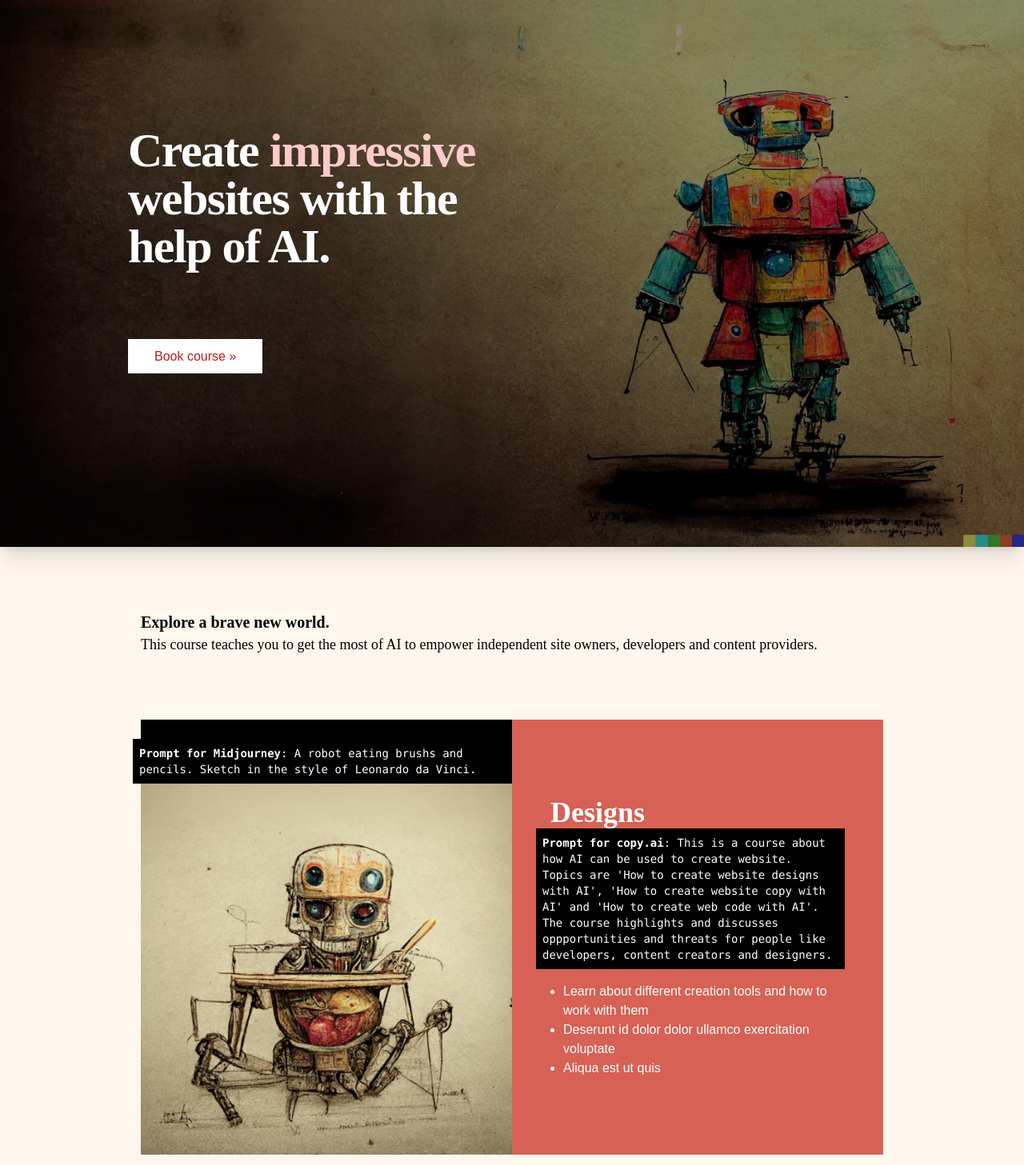
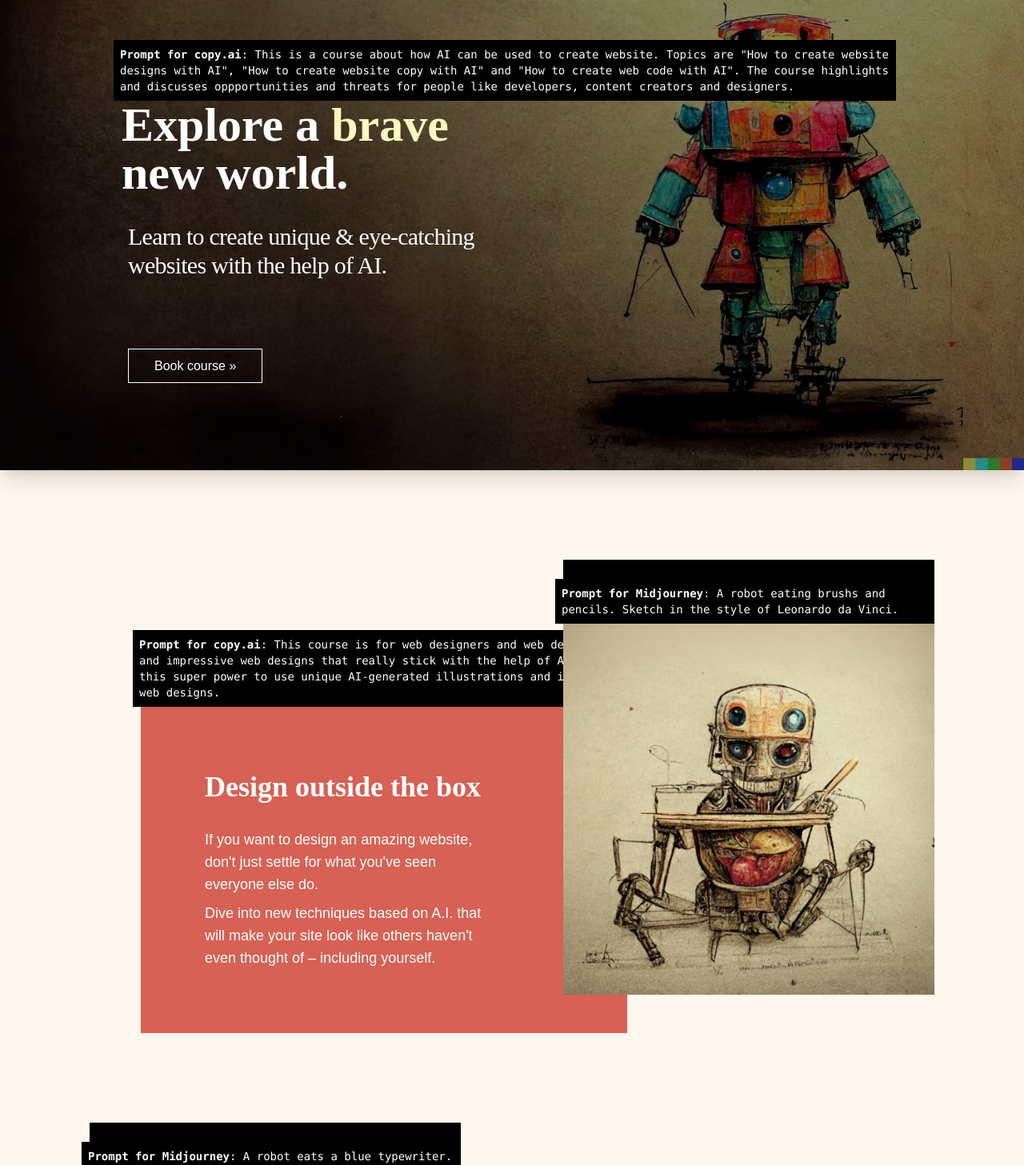
Before and after one commit to mariohamann/course-create-with-ai, an Astro site: page / in a window 1280 px wide. Shown: the part 68-1525 px from the top of the page at 80% size. Built offline with nearby package versions, Linux system fonts and the light colour scheme; Astro itself is replaced by a stand-in of ours; a web font is replaced by a local one.

Commit message:
feat: all new texts and design

```diff
--- a/src/components/Card.astro
+++ b/src/components/Card.astro
@@ -1,35 +1,64 @@
 ---
-
-
-import Tooltip from './Tooltip.astro';
+import Tooltip from "./Tooltip.astro";
 export interface Props {
 	title: string;
 	textAlt: string;
 	imageAlt: string;
-  body: string[];
+	body?: string[];
 	image: string;
 	bgColor: string;
 	reverse?: boolean;
 }
 
-const { title, body, image, bgColor, reverse, textAlt, imageAlt }: Props = Astro.props;
+const { title, body, image, bgColor, reverse, textAlt, imageAlt }: Props =
+	Astro.props;
 ---
 
-
-<div class={`flex flex-col sm:flex-row mt-20 relative ${reverse ? 'sm:flex-row-reverse' : ''}`}>
-  <div class="sm:w-1/2 bg-black  hover:z-10 focus-within:z-10">
-    <Tooltip prompt={imageAlt} target="Midjourney">
-      <img tabindex="0" src={image} alt={imageAlt} class="hover:outline focus:outline hover:outline-2 focus:outline-2 outline-offset-8"/>
+<div class={`mt-96 md:mt-44 relative ${reverse ? "sm:flex-row-reverse" : ""}`}>
+	<div
+		class={`w-96 lg:w-1/2 absolute -translate-y-full md:translate-y-0 top-16 md:-top-16 ${
+			reverse
+				? "md:-left-8 lg:-left-16"
+				: "right-0 md:-right-8 lg:-right-16"
+		} lg:-top-16 bg-black hover:z-10 focus-within:z-10`}
+	>
+		<Tooltip prompt={imageAlt} target='Midjourney'>
+			<img
+				tabindex='0'
+				src={image}
+				alt={imageAlt}
+				class='hover:outline outline-black focus:outline hover:outline-2 focus:outline-2 outline-offset-8'
+			/>
 		</Tooltip>
 	</div>
-  <div class={`flex flex-col justify-center p-12 flex-1 ${bgColor}`}>
-    <h2 class="text-4xl font-bold text-left text-white">{title}</h2>
-    <Tooltip prompt={textAlt} target="copy.ai">
-      <ul tabindex="0" class="mt-4 list-disc ml-6 font-sans hover:outline-2 focus:outline-2 outline-offset-8 hover:outline focus:outline">
+	<Tooltip prompt={textAlt} target='copy.ai'>
+		<div
+			tabindex='0'
+			class={` ${
+				reverse
+					? "mr-4 md:mr-0 ml-20 p-12 sm:p-16 sm:pt-28 md:ml-72 lg:ml-80 md:pl-32 lg:pr-40"
+					: "ml-4 md:ml-0 mr-20 p-12 sm:p-16 sm:pt-28 md:mr-72 lg:mr-80 md:pr-32 lg:pr-40"
+			} pt-28 flex flex-col justify-center md:p-20 flex-1 ${bgColor} hover:z-10 focus:z-10 hover:outline-2 outline-black focus:outline-2 outline-offset-8 hover:outline focus:outline`}
+		>
+			<h2
+				class='text-3xl md:text-4xl font-bold text-left text-white mb-8'
+			>
+				{title}
+			</h2>
+			<div
+				class='text-white text-base md:text-lg font-sans space-y-2 leading-relaxed'
+			>
+				<slot />
+				{
+					body && (
+						<ul class='list-disc ml-6'>
 							{body.map((text) => (
-          <li class="text-white">{text}</li>
+								<li>{text}</li>
 							))}
 						</ul>
+					)
+				}
+			</div>
+		</div>
 	</Tooltip>
 </div>
-</div>
--- a/src/components/Header.astro
+++ b/src/components/Header.astro
@@ -1,16 +1,43 @@
-<div class="relative shadow-xl h-[calc(100vh-3rem)] ">
-  <div class="absolute inset-0">
-    <img class="h-full w-full object-cover object-right-bottom" src="hero.jpg" alt="People working on laptops">
-    <div class="absolute inset-0 bg-gray-700 mix-blend-multiply opacity-60"></div>
-  </div>
-  <div class="relative px-4 sm:px-6 pt-24 md:pt-0 lg:py-32 lg:px-8 max-w-screen-lg mx-auto h-full flex flex-col md:justify-center content-start">
-    <h1 class="text-4xl text-white font-bold tracking-tight sm:text-5xl lg:text-6xl md:w-1/2">
-      Create
-      <span class="font-black text-red-200">impressive</span>
-      websites with the help of AI.
-    </h1>
-    <div class="mt-24">
-      <a href="#" class="font-sans border border-transparent bg-white px-4 py-3 text-base font-medium text-red-700 shadow-sm hover:bg-red-50 sm:px-8">Book course &raquo;</a>
-    </div>
-  </div>
+---
+import Tooltip from "./Tooltip.astro";
+---
+
+<div class='relative shadow-xl h-[calc(100vh-6rem)] md:h-[calc(100vh-9rem)]'>
+	<div class='absolute inset-0'>
+		<img
+			class='h-full w-full object-cover object-right-bottom'
+			src='hero.jpg'
+			alt='People working on laptops'
+		/>
+		<div class='absolute inset-0 bg-gray-700 mix-blend-multiply opacity-60'>
+		</div>
+	</div>
+	<div
+		class='relative px-4 sm:px-6 pt-24 md:pt-0 lg:py-32 lg:px-8 max-w-screen-lg mx-auto h-full flex flex-col md:justify-center content-start'
+	>
+		<Tooltip
+			prompt='This is a course about how AI can be used to create website. Topics are "How to create website designs with AI", "How to create website copy with AI" and "How to create web code with AI". The course highlights and discusses oppportunities and threats for people like developers, content creators and designers.'
+			target='copy.ai'
+		>
+			<h1
+				tabindex='0'
+				class='text-3xl sm:text-5xl lg:text-6xl font-black text-white mb-8 focus:outline-2 outline-black outline-offset-8 hover:outline outline-2 focus:outline md:w-1/2'
+			>
+				Explore a <span class='font-black text-yellow-100'>brave</span>
+				<br />new world.
+			</h1>
+		</Tooltip>
+		<h2
+			class='text-xl sm:text-2xl lg:text-3xl text-white tracking-tight md:w-1/2'
+		>
+			Learn to create unique & eye-catching websites with the help of AI.
+		</h2>
+		<div class='mt-24'>
+			<a
+				href='#'
+				class='font-sans border border-transparent bg-black/20 hover:bg-black border-white px-4 py-3 text-base font-medium text-white shadow-sm sm:px-8'
+				>Book course &raquo;</a
+			>
+		</div>
+	</div>
 </div>
--- a/src/pages/index.astro
+++ b/src/pages/index.astro
@@ -1,51 +1,58 @@
 ---
-import Layout from '../layouts/Layout.astro';
-import Card from '../components/Card.astro';
-import Header from '../components/Header.astro';
+import Layout from "../layouts/Layout.astro";
+import Card from "../components/Card.astro";
+import Header from "../components/Header.astro";
 ---
 
-<Layout title="Welcome to Astro.">
-  <Header />
-	<main class="max-w-screen-lg mx-auto px-4 md:px-12 md:py-20">
-    <h2 class="text-xl font-bold">
-      Explore a brave new world.</h2>
-      <p class="text-lg">
-This course teaches you to get the most of AI to empower independent site owners, developers and content providers.
-    </p>
-			<Card
-        title="Designs"
-        body={[
-          'Learn about different creation tools and how to work with them',
-          'Deserunt id dolor dolor ullamco exercitation voluptate',
-          'Aliqua est ut quis'
-        ]}
-        image="design.jpg"
-        imageAlt="A robot eating brushs and pencils. Sketch in the style of Leonardo da Vinci."
-        textAlt="This is a course about how AI can be used to create website. Topics are 'How to create website designs with AI', 'How to create website copy with AI' and 'How to create web code with AI'. The course highlights and discusses oppportunities and threats for people like developers, content creators and designers."
-        bgColor="bg-[#D66154]"
-      />
-      <Card
-        title="Copy"
-        body={[
-          'Learn about different creation tools and how to work with them',
-          'Deserunt id dolor dolor ullamco exercitation voluptate',
-          'Aliqua est ut quis'
-        ]}
-        image="copy.jpg"
-        imageAlt="A robot eats a blue typewriter. Sketch in style of Leonardo da Vinci."
-        textAlt="This is a course about how AI can be used to create website. Topics are 'How to create website designs with AI', 'How to create website copy with AI' and 'How to create web code with AI'. The course highlights and discusses oppportunities and threats for people like developers, content creators and designers."
-        bgColor="bg-[#5A79AC]"
-        reverse={true}/>
-      <Card
-        title="Code"
-        body={[
-          'Learn about different creation tools and how to work with them',
-          'Deserunt id dolor dolor ullamco exercitation voluptate',
-          'Aliqua est ut quis'
-        ]}
-        image="code.jpg"
-        imageAlt="A green robot sits in front of computer and thinks about programming code. Old sketch in style of Leonardo da Vinci."
-        textAlt="This is a course about how AI can be used to create website. Topics are 'How to create website designs with AI', 'How to create website copy with AI' and 'How to create web code with AI'. The course highlights and discusses oppportunities and threats for people like developers, content creators and designers."
-        bgColor="bg-[#758242]"/>
+<Layout title='Welcome to Astro.'>
+	<Header />
+	<main class='max-w-screen-lg mx-auto px-4 md:px-12 pb-32'>
+		<Card
+			title='Design outside the box'
+			image='design.jpg'
+			imageAlt='A robot eating brushs and pencils. Sketch in the style of Leonardo da Vinci.'
+			textAlt='This course is for web designers and web developers. They learn how to create innovative and impressive web designs that really stick with the help of AI. In the course they will learn how to use this super power to use unique AI-generated illustrations and images to create innovative and eye-catching web designs.'
+			bgColor='bg-[#D66154]'
+		>
+			<p>
+				If you want to design an amazing website, don't just settle for
+				what you've seen everyone else do.
+			</p>
+			<p>
+				Dive into new techniques based on A.I. that will make your site
+				look like others haven't even thought of – including yourself.
+			</p>
+		</Card>
+		<Card
+			title='Tap into untouched creative potential'
+			image='copy.jpg'
+			imageAlt='A robot eats a blue typewriter. Sketch in style of Leonardo da Vinci.'
+			textAlt='This course is for web designers, web developers and copy writers. In the course they learn how to create copy texts that really stick with the help of AI. They will learn how to get great copy even with lacking creativity.'
+			bgColor='bg-[#5A79AC]'
+			reverse={true}
+		>
+			<p>
+				What are the 2 things that we wish for the most in life? We wish
+				for more wishes and we wish for someone else to write our texts
+				for us.
+			</p>
+			<p>With A.I. and this course, your wish will come true.</p>
+		</Card>
+		<Card
+			title='Code'
+			image='code.jpg'
+			imageAlt='A green robot sits in front of computer and thinks about programming code. Old sketch in style of Leonardo da Vinci.'
+			textAlt='A course for web designers, web developers. They learn how to programme website code or create even complete websites with the help of AI.'
+			bgColor='bg-[#758242]'
+		>
+			<p>
+				So there are a lot of frameworks and engines out there that can
+				help you code really fast, but is your business model for quick
+				development, or a sophisticated and dynamic one?
+			</p><p>
+				After this course you will be able to quickly create website
+				code yourself with the help of AI.
+			</p>
+		</Card>
 	</main>
 </Layout>
```
Lines whose indentation alone changed are shown as unchanged.
